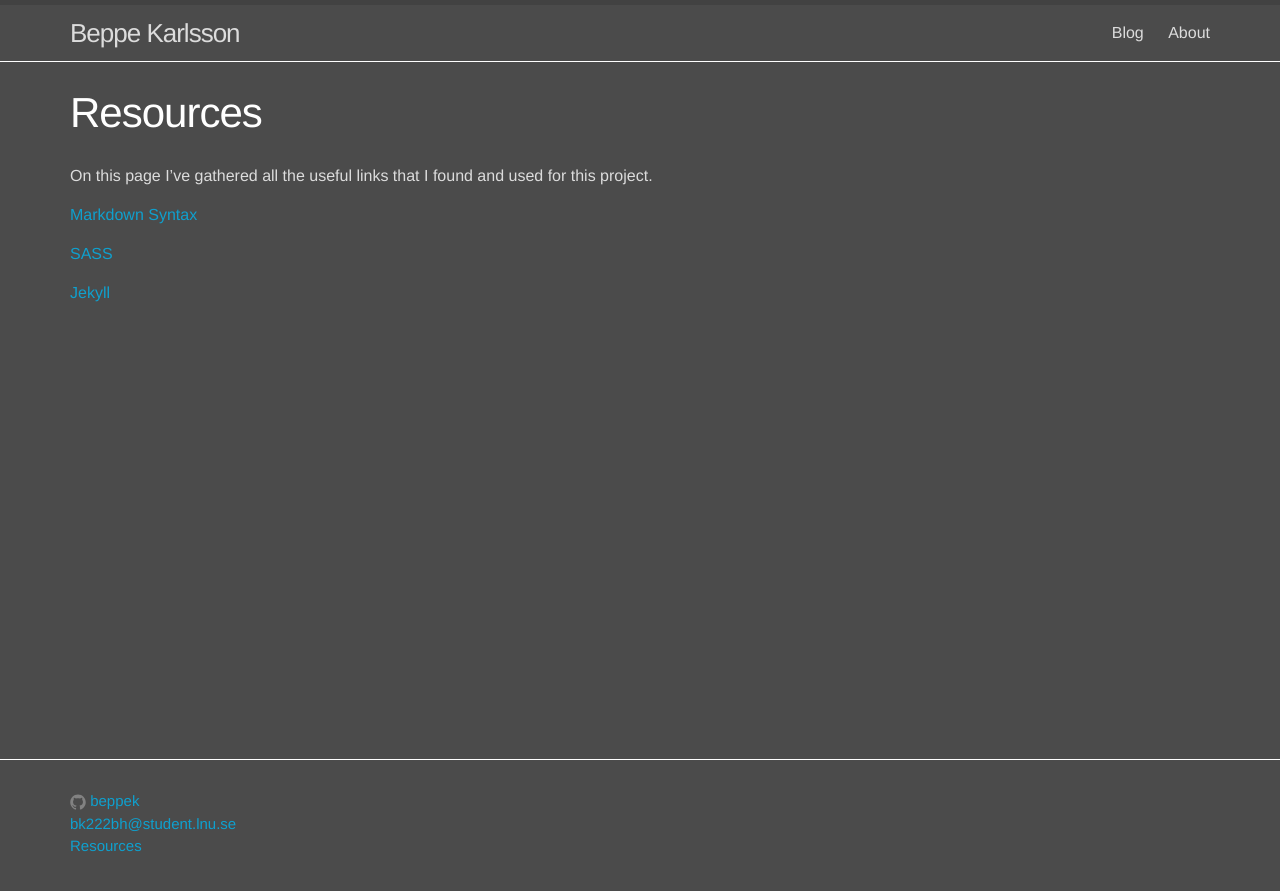
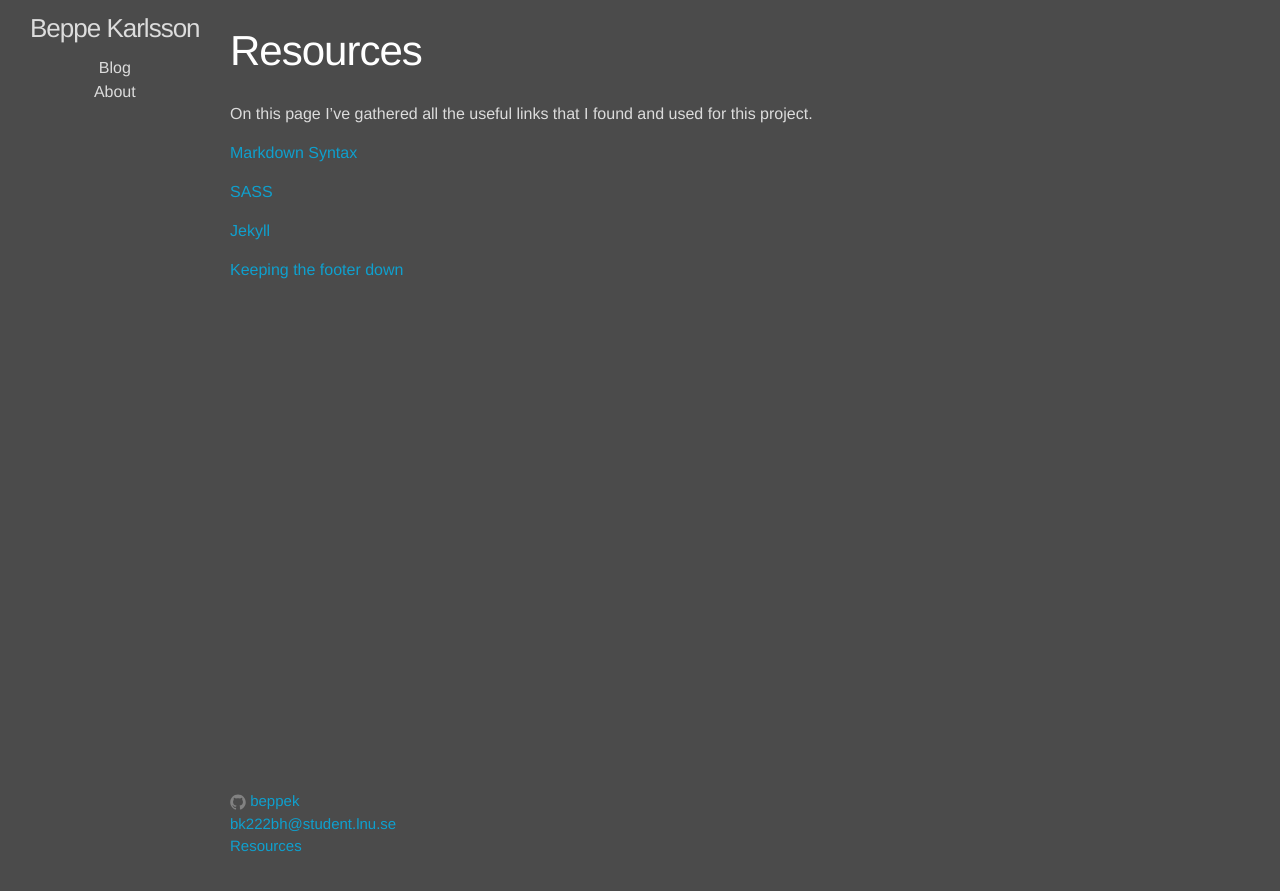
Before and after one commit to beppek/beppek.github.io, a Jekyll site: the page built from 03-resources.md, in a window 1280 px wide. Shown: the top 891 px of the page. Built offline with Jekyll 4.4.1, drawn with Linux system fonts in a browser that asks for light colours.

Commit message:
Working on change to vertical nav

```diff
--- a/03-resources.md
+++ b/03-resources.md
@@ -11,3 +11,5 @@ On this page I've gathered all the useful links that I found and used for this p
 [SASS](http://sass-lang.com/)
 
 [Jekyll](http://jekyllrb.com/)
+
+[Keeping the footer down](http://cssreset.com/how-to-keep-footer-at-bottom-of-page-with-css/)
--- a/_sass/_base.scss
+++ b/_sass/_base.scss
@@ -178,8 +178,8 @@ pre {
  * Wrapper
  */
 .wrapper {
-    max-width: -webkit-calc(1200px - (#{$spacing-unit} * 2));
-    max-width:         calc(1200px - (#{$spacing-unit} * 2));
+    max-width: -webkit-calc(100% - (#{$spacing-unit} * 2));
+    max-width:         calc(100% - (#{$spacing-unit} * 2));
     margin-right: auto;
     margin-left: auto;
     padding-right: $spacing-unit;
@@ -188,8 +188,8 @@ pre {
     @extend %clearfix;
 
     @include media-query($on-laptop) {
-        max-width: -webkit-calc(1200px - (#{$spacing-unit}));
-        max-width:         calc(1200px - (#{$spacing-unit}));
+        max-width: -webkit-calc(100% - (#{$spacing-unit}));
+        max-width:         calc(100% - (#{$spacing-unit}));
         padding-right: $spacing-unit / 2;
         padding-left: $spacing-unit / 2;
     }
--- a/_sass/_layout.scss
+++ b/_sass/_layout.scss
@@ -2,12 +2,15 @@
  * Site header
  */
 .site-header {
-    border-top: 5px solid $grey-color-dark;
-    border-bottom: 1px solid $grey-color-light;
-    min-height: 56px;
+    min-height: 100vh;
+    float: left;
+    position: fixed;
+    left: 0;
+    top: 0;
+    bottom: 0;
 
     // Positioning context for the mobile navigation icon
-    position: relative;
+    //position: relative;
 }
 
 .site-title {
@@ -24,8 +27,9 @@
 }
 
 .site-nav {
-    float: right;
-    line-height: 56px;
+    text-emphasis: after;
+    text-align: center;
+    line-height: 100vh;
 
     .menu-icon {
         display: none;
@@ -34,10 +38,11 @@
     .page-link {
         color: $text-color;
         line-height: $base-line-height;
+        display: block;
 
         // Gaps between nav items, but not on the first one
         &:not(:first-child) {
-            margin-left: 20px;
+            //margin-left: 20px;
         }
     }
 
@@ -92,8 +97,7 @@
  * Site footer
  */
 .site-footer {
-    border-top: 1px solid $grey-color-light;
-    padding: $spacing-unit 0;
+    padding: $spacing-unit 0 $spacing-unit $menu-width;
 }
 
 .footer-heading {
@@ -162,7 +166,7 @@
  * Page content
  */
 .page-content {
-    padding: $spacing-unit 0 200px;
+    padding: $spacing-unit 0 $footer-height $menu-width;
 }
 
 .page-heading {
@@ -180,7 +184,7 @@
 
 .post-meta {
     font-size: $small-font-size;
-    color: $grey-color;
+    color: $text-color;
 }
 
 .post-link {
--- a/css/main.scss
+++ b/css/main.scss
@@ -12,6 +12,8 @@ $small-font-size:  $base-font-size * 0.875;
 $base-line-height: 1.5;
 
 $spacing-unit:     30px;
+$footer-height:    200px;
+$menu-width:       200px;
 
 $text-color:       rgb(220,220,220);
 $background-color: rgb(75,75,75);
```
